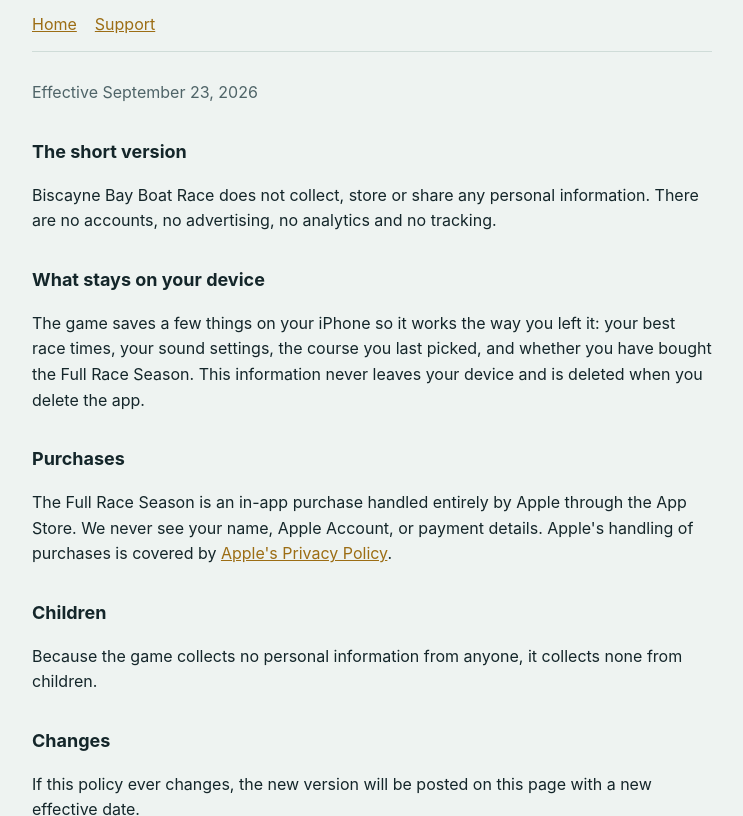
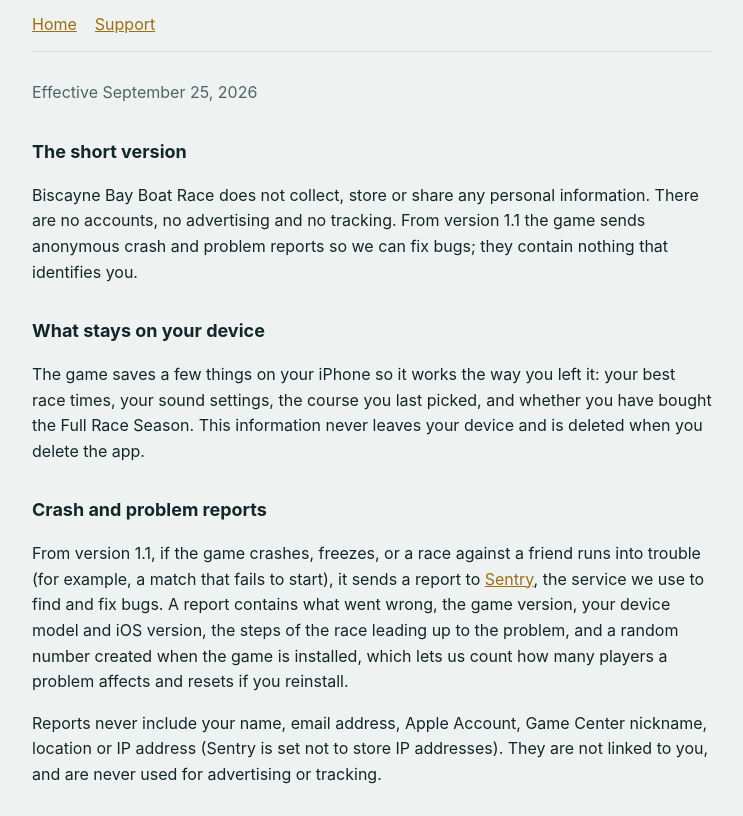
Before and after one commit to youngfolks/biscayne-boat-race, a plain HTML site: page privacy.html in a window 1280 px wide. Shown: the part 110-926 px from the top of the page, without its empty margins (268-1011 px from the left). Drawn offline with Linux system fonts and the light colour scheme.

Commit message:
Privacy policy: crash and problem reports (Sentry) and Game Center races, from version 1.1

```diff
--- a/privacy.html
+++ b/privacy.html
@@ -2,15 +2,20 @@
 <title>Privacy Policy · Biscayne Bay Boat Race</title><link rel="stylesheet" href="style.css"></head><body><main>
 <div class="eyebrow">Biscayne Bay Boat Race</div><h1>Privacy Policy</h1>
 <nav><a href="index.html">Home</a><a href="support.html">Support</a></nav>
-<p class="muted">Effective September 23, 2026</p>
+<p class="muted">Effective September 25, 2026</p>
 <h2>The short version</h2>
-<p>Biscayne Bay Boat Race does not collect, store or share any personal information. There are no accounts, no advertising, no analytics and no tracking.</p>
+<p>Biscayne Bay Boat Race does not collect, store or share any personal information. There are no accounts, no advertising and no tracking. From version 1.1 the game sends anonymous crash and problem reports so we can fix bugs; they contain nothing that identifies you.</p>
 <h2>What stays on your device</h2>
 <p>The game saves a few things on your iPhone so it works the way you left it: your best race times, your sound settings, the course you last picked, and whether you have bought the Full Race Season. This information never leaves your device and is deleted when you delete the app.</p>
+<h2>Crash and problem reports</h2>
+<p>From version 1.1, if the game crashes, freezes, or a race against a friend runs into trouble (for example, a match that fails to start), it sends a report to <a href="https://sentry.io/privacy/">Sentry</a>, the service we use to find and fix bugs. A report contains what went wrong, the game version, your device model and iOS version, the steps of the race leading up to the problem, and a random number created when the game is installed, which lets us count how many players a problem affects and resets if you reinstall.</p>
+<p>Reports never include your name, email address, Apple Account, Game Center nickname, location or IP address (Sentry is set not to store IP addresses). They are not linked to you, and are never used for advertising or tracking.</p>
+<h2>Racing a friend</h2>
+<p>Two-player races use Apple's Game Center. Apple handles sign-in, invitations and matchmaking. During a race, your iPhone sends your boat's position and your Game Center nickname to the other player's iPhone, through Apple. We don't store any of it. Game Center is covered by <a href="https://www.apple.com/legal/privacy/">Apple's Privacy Policy</a>.</p>
 <h2>Purchases</h2>
 <p>The Full Race Season is an in-app purchase handled entirely by Apple through the App Store. We never see your name, Apple Account, or payment details. Apple's handling of purchases is covered by <a href="https://www.apple.com/legal/privacy/">Apple's Privacy Policy</a>.</p>
 <h2>Children</h2>
-<p>Because the game collects no personal information from anyone, it collects none from children.</p>
+<p>The game collects no personal information from anyone, including children. Crash and problem reports contain nothing that identifies a player.</p>
 <h2>Changes</h2>
 <p>If this policy ever changes, the new version will be posted on this page with a new effective date.</p>
 <h2>Contact</h2>
```
